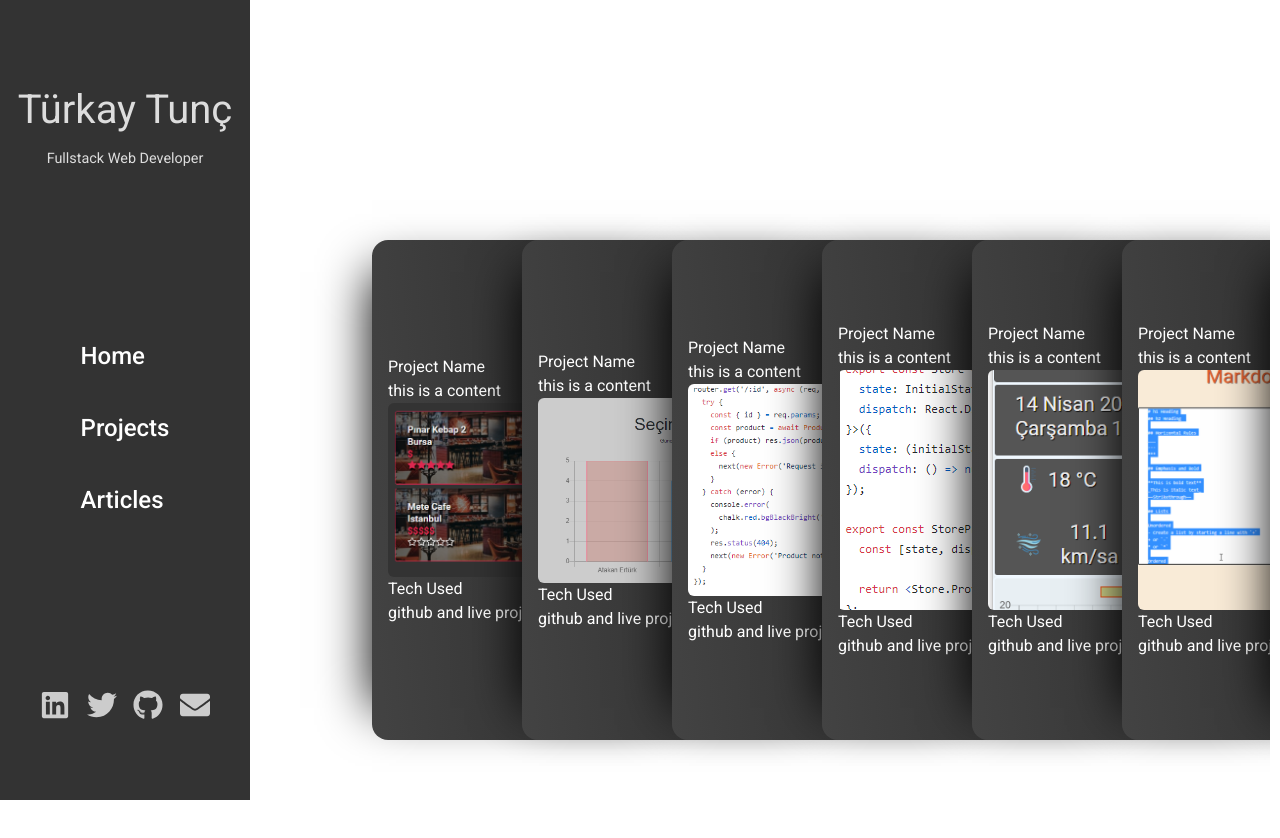
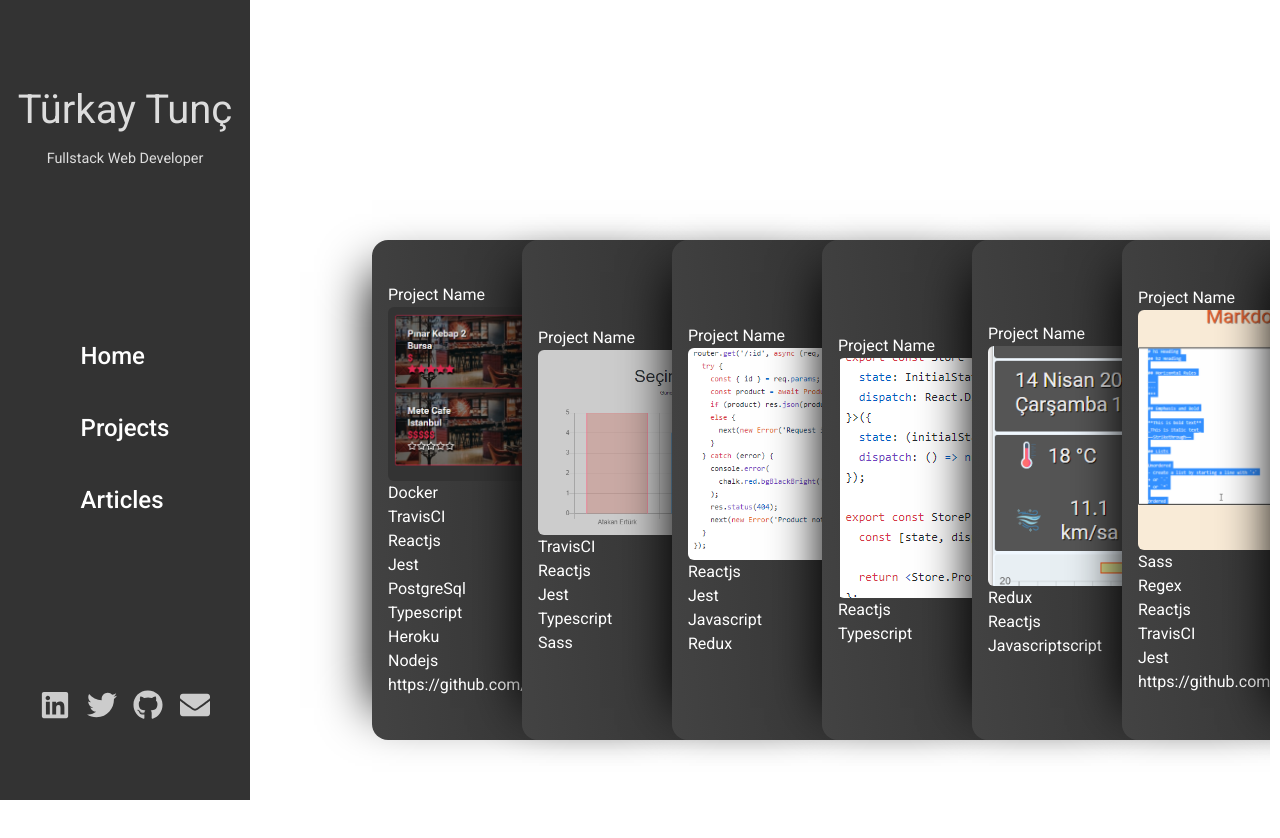
Before and after one commit to turkaytunc/portfolio, a React (Create React App) app: page /portfolio/projects in a window 1280 px wide. Shown: the top 838 px of the page. Built offline with nearby package versions, Linux system fonts and the light colour scheme.

Commit message:
refactor: projects compoennt, now project data comes from json file instead

```diff
--- a/src/components/projects/Projects.tsx
+++ b/src/components/projects/Projects.tsx
@@ -1,4 +1,5 @@
 import React from 'react';
+import projectsData from 'src/utils/projectsData.json';
 import Project from './project/Project';
 import './projects.scss';
 
@@ -6,97 +7,15 @@ const Projects = () => {
   return (
     <div className="projects-container">
       <div className="projects-row">
-        <Project
-          title="Pelp"
-          imageSource="pelp.png"
-          techs={['Docker', 'TravisCI', 'Reactjs', 'Jest', 'PostgreSql', 'Typescript', 'Heroku', 'Nodejs']}
-          content="this is a content"
-          githubLink="https://github.com/turkaytunc/Racon"
-          liveProjectLink="https://turkaytunc.itch.io/racon"
-        />
-        <Project
-          title="E-Secim"
-          imageSource="e-secim.png"
-          techs={['TravisCI', 'Reactjs', 'Jest', 'Typescript', 'Sass']}
-          content="this is a content"
-          githubLink="https://github.com/turkaytunc/Racon"
-          liveProjectLink="https://turkaytunc.itch.io/racon"
-        />
-        <Project
-          title="Mein Shop"
-          imageSource="mein-shop.png"
-          techs={['Reactjs', 'Jest', 'Javascript', 'Redux']}
-          content="this is a content"
-          githubLink="https://github.com/turkaytunc/Racon"
-          liveProjectLink="https://turkaytunc.itch.io/racon"
-        />
-        <Project
-          title="Redux-like"
-          imageSource="redux-like.png"
-          techs={['Reactjs', 'Typescript']}
-          content="this is a content"
-          githubLink="https://github.com/turkaytunc/Racon"
-          liveProjectLink="https://turkaytunc.itch.io/racon"
-        />
-        <Project
-          title="Wapp"
-          imageSource="weather-app.png"
-          techs={['Redux', 'Reactjs', 'Javascriptscript']}
-          content="this is a content"
-          githubLink="https://github.com/turkaytunc/Racon"
-          liveProjectLink="https://turkaytunc.itch.io/racon"
-        />
-        {/* fix above  links */}
-        <Project
-          title="Markdown Previewer"
-          imageSource="md-prev.png"
-          techs={['Sass', 'Regex', 'Reactjs', 'TravisCI', 'Jest']}
-          content="this is a content"
-          githubLink="https://github.com/turkaytunc/md-prev"
-          liveProjectLink="https://turkaytunc.github.io/md-prev/"
-        />
-        <Project
-          title="Study Timer"
-          imageSource="study-timer.png"
-          techs={['Sass', 'Jest', 'Reactjs', 'TravisCI', 'Codecov']}
-          content="this is a content"
-          githubLink="https://github.com/turkaytunc/study-timer"
-          liveProjectLink="https://turkaytunc.github.io/study-timer/"
-        />
-
-        <Project
-          title="Random Quote Machine"
-          imageSource="random-quote-machine.png"
-          techs={['Sass', 'Jest', 'Reactjs', 'TravisCI', 'Coveralls']}
-          content="this is a content"
-          githubLink="https://github.com/turkaytunc/random-quote-machine"
-          liveProjectLink="https://turkaytunc.github.io/random-quote-machine/"
-        />
-
-        <Project
-          title="Restful API"
-          imageSource="rest.jpg"
-          techs={['MongoDB', 'Mongoose', 'Nodejs']}
-          content="this is a content"
-          githubLink="https://github.com/turkaytunc/rest-api-practice"
-        />
-
-        <Project
-          title="First Person Character Controller"
-          imageSource="fps-controller.png"
-          techs={['C#', 'Unity']}
-          content="this is a content"
-          githubLink="https://github.com/turkaytunc/3D-character-controller"
-        />
-
-        <Project
-          title="Space Shooter"
-          imageSource="space-shooter.png"
-          techs={['GIMP', 'Aseprite', 'Unity', 'C#', 'GLSL']}
-          content="this is a content"
-          githubLink="https://github.com/turkaytunc/Racon"
-          liveProjectLink="https://turkaytunc.itch.io/racon"
-        />
+        {projectsData.map((item) => (
+          <Project
+            title={item.title}
+            imageSource={item.imageSource}
+            techs={item.techs}
+            githubLink={item.githubLink}
+            liveProjectLink={item.liveProjectLink}
+          />
+        ))}
       </div>
     </div>
   );
--- a/src/components/projects/project/Project.tsx
+++ b/src/components/projects/project/Project.tsx
@@ -2,7 +2,6 @@ import React from 'react';
 import './project.scss';
 
 type ProjectProp = {
-  content: string;
   imageSource: string;
   title: string;
   techs: string[];
@@ -11,16 +10,23 @@ type ProjectProp = {
   zIndex?: number;
 };
 
-const Project = ({ zIndex = 0, content, imageSource, githubLink, techs, title, liveProjectLink }: ProjectProp) => {
+const Project = ({ zIndex = 0, imageSource, githubLink, techs, title, liveProjectLink }: ProjectProp) => {
   return (
     <div className="project-card" style={{ zIndex: zIndex! }}>
       <header>Project Name</header>
-      {content}
+
       <div className="project-image-container max-h-36 max-w-36 rounded-md lg:max-h-60 lg:max-w-60 overflow-hidden">
         <img src={`${process.env.PUBLIC_URL}/images/${imageSource}`} alt="project" />
       </div>
-      <div>Tech Used</div>
-      <div>github and live project</div>
+      <div>
+        {techs.map((item) => (
+          <div key={Math.random()}>{item}</div>
+        ))}
+      </div>
+      <div>
+        <div>{githubLink}</div>
+        <div>{}</div>
+      </div>
     </div>
   );
 };
--- /dev/null
+++ b/src/utils/projectsData.json
@@ -0,0 +1,77 @@
+[
+  {
+    "title": "Pelp",
+    "imageSource": "pelp.png",
+    "techs": ["Docker", "TravisCI", "Reactjs", "Jest", "PostgreSql", "Typescript", "Heroku", "Nodejs"],
+    "githubLink": "https://github.com/turkaytunc/pelp",
+    "liveProjectLink": "https://turkaytunc.github.io/pelp/"
+  },
+  {
+    "title": "E-Secim",
+    "imageSource": "e-secim.png",
+    "techs": ["TravisCI", "Reactjs", "Jest", "Typescript", "Sass"],
+    "githubLink": "",
+    "liveProjectLink": ""
+  },
+  {
+    "title": "Mein Shop",
+    "imageSource": "mein-shop.png",
+    "techs": ["Reactjs", "Jest", "Javascript", "Redux"],
+    "githubLink": "",
+    "liveProjectLink": ""
+  },
+  {
+    "title": "Redux-like",
+    "imageSource": "redux-like.png",
+    "techs": ["Reactjs", "Typescript"],
+    "githubLink": "",
+    "liveProjectLink": ""
+  },
+  {
+    "title": "Wapp",
+    "imageSource": "weather-app.png",
+    "techs": ["Redux", "Reactjs", "Javascriptscript"],
+    "githubLink": "",
+    "liveProjectLink": ""
+  },
+  {
+    "title": "Markdown Previewer",
+    "imageSource": "md-prev.png",
+    "techs": ["Sass", "Regex", "Reactjs", "TravisCI", "Jest"],
+    "githubLink": "https://github.com/turkaytunc/md-prev",
+    "liveProjectLink": "https://turkaytunc.github.io/md-prev/"
+  },
+  {
+    "title": "Study Timer",
+    "imageSource": "study-timer.png",
+    "techs": ["Sass", "Jest", "Reactjs", "TravisCI", "Codecov"],
+    "githubLink": "https://github.com/turkaytunc/study-timer",
+    "liveProjectLink": "https://turkaytunc.github.io/study-timer/"
+  },
+  {
+    "title": "Random Quote Machine",
+    "imageSource": "random-quote-machine.png",
+    "techs": ["Sass", "Jest", "Reactjs", "TravisCI", "Coveralls"],
+    "githubLink": "https://github.com/turkaytunc/random-quote-machine",
+    "liveProjectLink": "https://turkaytunc.github.io/random-quote-machine/"
+  },
+  {
+    "title": "Restful API",
+    "imageSource": "rest.jpg",
+    "techs": ["MongoDB", "Mongoose", "Nodejs"],
+    "githubLink": "https://github.com/turkaytunc/rest-api-practice"
+  },
+  {
+    "title": "First Person Character Controller",
+    "imageSource": "fps-controller.png",
+    "techs": ["C#", "Unity"],
+    "githubLink": "https://github.com/turkaytunc/3D-character-controller"
+  },
+  {
+    "title": "Space Shooter",
+    "imageSource": "space-shooter.png",
+    "techs": ["GIMP", "Aseprite", "Unity", "C#", "GLSL"],
+    "githubLink": "https://github.com/turkaytunc/Racon",
+    "liveProjectLink": "https://turkaytunc.itch.io/racon"
+  }
+]
```
